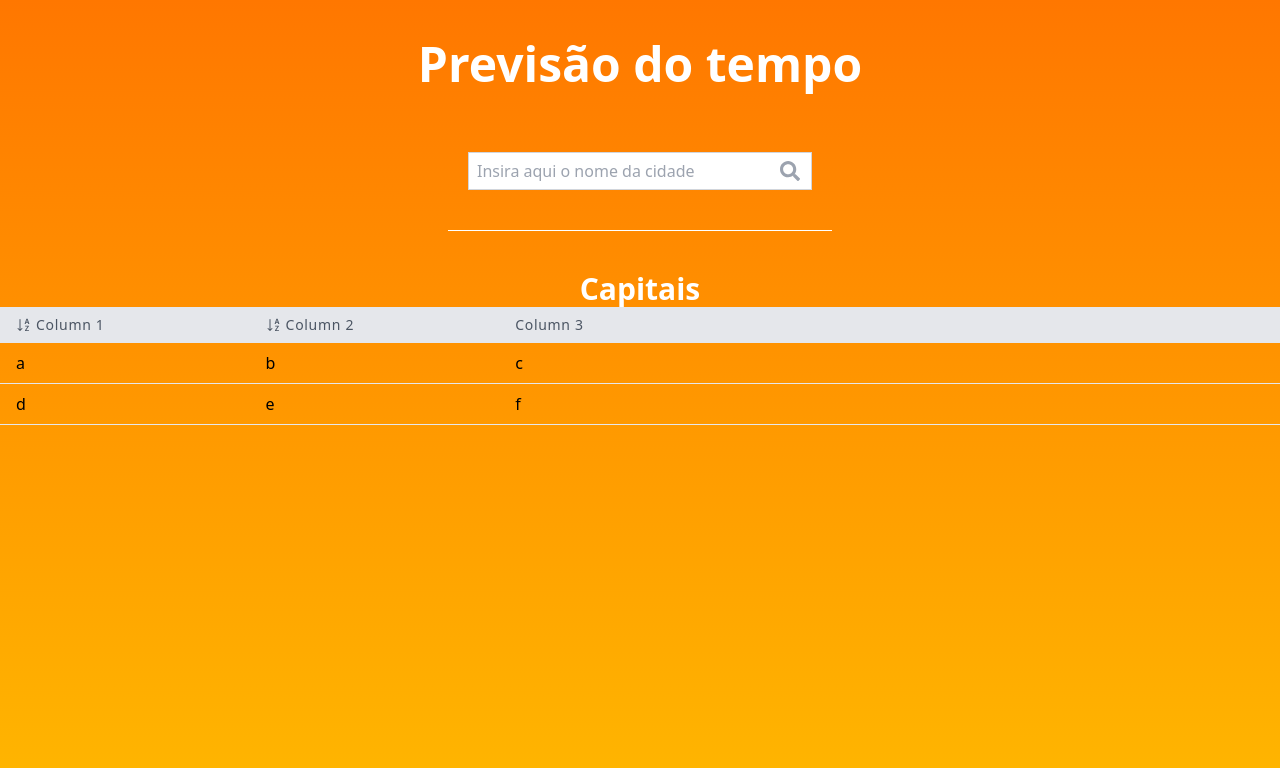
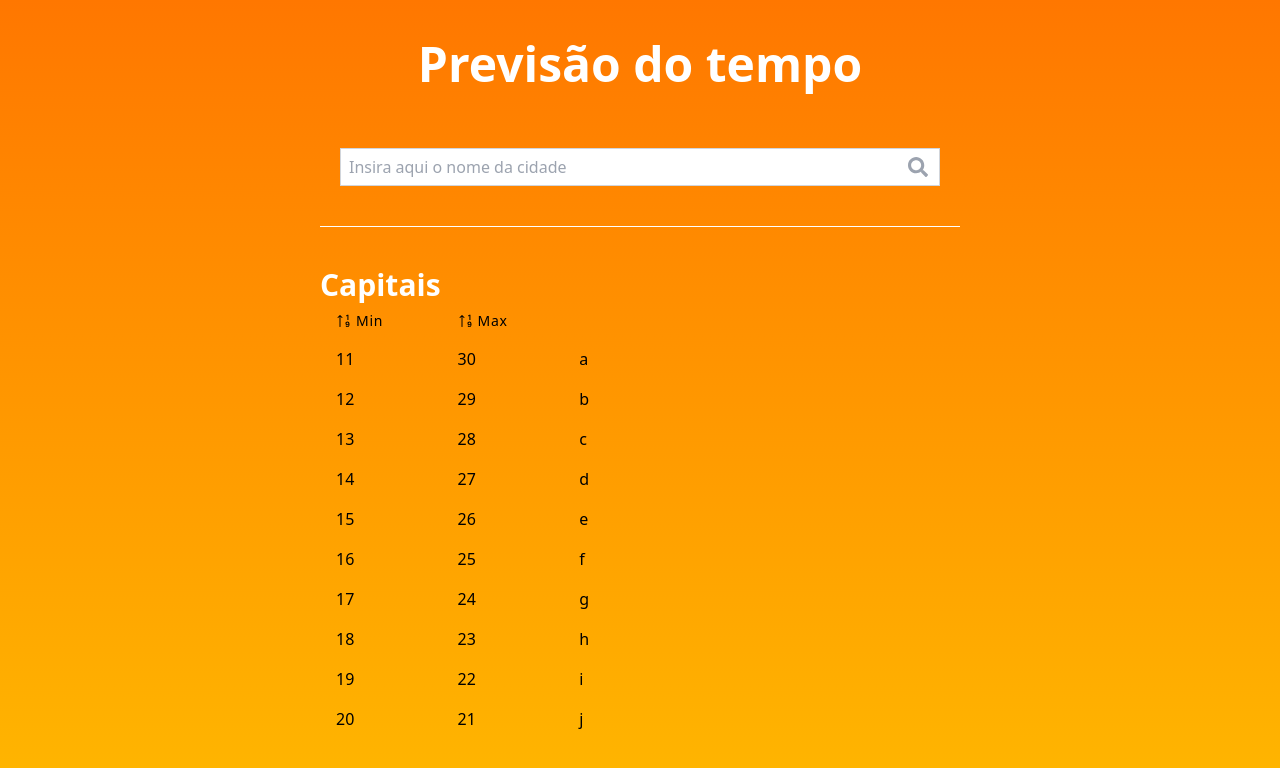
Before and after one commit to rcmilan/kata-forecast, a React (Vite) app: page / in a window 1280 px wide. Shown: the top 768 px of the page. Built offline with nearby package versions, Linux system fonts and the light colour scheme.

Commit message:
refactor refactor

```diff
--- a/src/App.tsx
+++ b/src/App.tsx
@@ -6,20 +6,29 @@ import Subtitle from "./components/subtitle";
 
 function App() {
   const tableProp: TableData[] = [
-    { column1: "a", column2: "b", column3: "c" },
-    { column1: "d", column2: "e", column3: "f" },
+    { column1: 11, column2: 30, column3: "a" },
+    { column1: 12, column2: 29, column3: "b" },
+    { column1: 13, column2: 28, column3: "c" },
+    { column1: 14, column2: 27, column3: "d" },
+    { column1: 15, column2: 26, column3: "e" },
+    { column1: 16, column2: 25, column3: "f" },
+    { column1: 17, column2: 24, column3: "g" },
+    { column1: 18, column2: 23, column3: "h" },
+    { column1: 19, column2: 22, column3: "i" },
+    { column1: 20, column2: 21, column3: "j" },
   ];
 
   return (
     <div className="flex flex-col items-center">
       <Heading>Previsão do tempo</Heading>
-      <div className="mt-6">
-        <SearchInput placeholder="Insira aqui o nome da cidade" width="w-96" />
+      <div className="mt-5 w-1/2">
+        <SearchInput placeholder="Insira aqui o nome da cidade" />
         <hr className="mt-10 mb-10 flex-grow border-t border-white" />
+
+        <Subtitle text="Capitais" />
+
+        <ContentTable data={tableProp} />
       </div>
-      <Subtitle />
-
-      <ContentTable data={tableProp} />
     </div>
   );
 }
--- a/src/components/contentTable/contentHeader/index.tsx
+++ /dev/null
@@ -1,36 +0,0 @@
-import React from "react";
-import { BsSortAlphaDown, BsSortAlphaUp } from "react-icons/bs";
-import { largeColumn, smallColumn } from "../constants";
-import { TableHeaderProps } from "../types";
-
-const Index: React.FC<TableHeaderProps> = ({ sortDirection, onSortToggle }) => {
-  return (
-    <div className="flex justify-between items-center px-4 py-2 bg-gray-200 text-gray-600 text-sm font-medium tracking-wider">
-      <div
-        className={`${smallColumn} cursor-pointer flex items-center`}
-        onClick={onSortToggle}
-      >
-        {sortDirection === "asc" ? (
-          <BsSortAlphaDown className="w-4 h-4 inline-block mr-1" />
-        ) : (
-          <BsSortAlphaUp className="w-4 h-4 inline-block mr-1" />
-        )}
-        Column 1
-      </div>
-      <div
-        className={`${smallColumn} cursor-pointer flex items-center`}
-        onClick={onSortToggle}
-      >
-        {sortDirection === "asc" ? (
-          <BsSortAlphaDown className="w-4 h-4 inline-block mr-1" />
-        ) : (
-          <BsSortAlphaUp className="w-4 h-4 inline-block mr-1" />
-        )}
-        Column 2
-      </div>
-      <div className={largeColumn}>Column 3</div>
-    </div>
-  );
-};
-
-export default Index;
--- a/src/components/contentTable/contentRow/index.tsx
+++ /dev/null
@@ -1,14 +0,0 @@
-import { largeColumn, smallColumn } from "../constants";
-import { TableRowProps } from "../types";
-
-const Index: React.FC<TableRowProps> = ({ data }) => {
-  return (
-    <div className="flex justify-between items-center border-b border-gray-200 py-2 px-4">
-      <div className={`${smallColumn}`}>{data.column1}</div>
-      <div className={`${smallColumn}`}>{data.column2}</div>
-      <div className={`${largeColumn}`}>{data.column3}</div>
-    </div>
-  );
-};
-
-export default Index;
--- a/src/components/contentTable/index.tsx
+++ b/src/components/contentTable/index.tsx
@@ -1,18 +1,44 @@
-import React from "react";
-import { useState } from "react";
-import ContentHeader from "./contentHeader";
-import ContentRow from "./contentRow";
-import { TableProps } from "./types";
+import React, { useState } from "react";
+import { BsSortNumericUp, BsSortNumericDown } from "react-icons/bs";
+import { largeColumn, smallColumn } from "./constants";
+import { TableProps, TableRowProps } from "./types";
 
-const Index: React.FC<TableProps> = ({ data }) => {
+const TableHeaderCell: React.FC<{
+  label: string;
+  onClick: () => void;
+  sortDirection: "asc" | "desc";
+}> = ({ label, onClick, sortDirection }) => {
+  return (
+    <div
+      className={`${smallColumn} cursor-pointer flex items-center`}
+      onClick={onClick}
+    >
+      {sortDirection === "asc" ? (
+        <BsSortNumericUp className="w-4 h-4 inline-block mr-1" />
+      ) : (
+        <BsSortNumericDown className="w-4 h-4 inline-block mr-1" />
+      )}
+      {label}
+    </div>
+  );
+};
+
+const TableRow: React.FC<TableRowProps> = ({ data }) => {
+  return (
+    <div className="flex justify-between items-center font-medium py-2 px-4">
+      <div className={`${smallColumn}`}>{data.column1}</div>
+      <div className={`${smallColumn}`}>{data.column2}</div>
+      <div className={`${largeColumn}`}>{data.column3}</div>
+    </div>
+  );
+};
+
+const Summary: React.FC<TableProps> = ({ data }) => {
   const [sortDirection, setSortDirection] = useState<"asc" | "desc">("asc");
-  const sortedData = [...data].sort((a, b) => {
-    if (sortDirection === "asc") {
-      return a.column1.localeCompare(b.column1);
-    } else {
-      return b.column1.localeCompare(a.column1);
-    }
-  });
+
+  const sortedData = [...data].sort((a, b) =>
+    sortDirection === "asc" ? a.column1 - b.column1 : b.column1 - a.column1
+  );
 
   const handleSortToggle = () => {
     setSortDirection(sortDirection === "asc" ? "desc" : "asc");
@@ -20,15 +46,24 @@ const Index: React.FC<TableProps> = ({ data }) => {
 
   return (
     <div className="w-full">
-      <ContentHeader
-        sortDirection={sortDirection}
-        onSortToggle={handleSortToggle}
-      />
+      <div className="flex justify-between items-center px-4 py-2 text-black-100 text-sm font-small tracking-wider">
+        <TableHeaderCell
+          label="Min"
+          onClick={handleSortToggle}
+          sortDirection={sortDirection}
+        />
+        <TableHeaderCell
+          label="Max"
+          onClick={handleSortToggle}
+          sortDirection={sortDirection}
+        />
+        <div className={largeColumn}></div>
+      </div>
       {sortedData.map((item) => (
-        <ContentRow key={item.column1} data={item} />
+        <TableRow key={item.column1} data={item} />
       ))}
     </div>
   );
 };
 
-export default Index;
+export default Summary;
--- a/src/components/contentTable/types.ts
+++ b/src/components/contentTable/types.ts
@@ -1,6 +1,6 @@
 export interface TableData {
-  column1: string;
-  column2: string;
+  column1: number;
+  column2: number;
   column3: string;
 }
 
--- a/src/components/searchInput/index.tsx
+++ b/src/components/searchInput/index.tsx
@@ -10,7 +10,7 @@ function Index({ placeholder, width = "w-full", ...rest }: Props) {
   return (
     <div className={`relative ${width} px-5`}>
       <input
-        className="py-2 pl-2 pr-3 block w-full border border-gray-300 rounded-none leading-5 bg-white focus:outline-none focus:ring-2 focus:ring-orange-100 focus:border-orange-100 sm:max-w-sm"
+        className="py-2 pl-2 pr-3 block w-full border border-gray-300 rounded-none leading-5 bg-white focus:outline-none focus:ring-2 focus:ring-orange-100 focus:border-orange-100"
         placeholder={placeholder}
         {...rest}
       />
--- a/src/components/subtitle/index.tsx
+++ b/src/components/subtitle/index.tsx
@@ -1,11 +1,13 @@
 import { InputHTMLAttributes } from "react";
 
-interface Props extends InputHTMLAttributes<HTMLInputElement> {}
+interface Props extends InputHTMLAttributes<HTMLInputElement> {
+  text: string
+}
 
-function Index({ ...rest }: Props) {
+function Index({ text, ...rest }: Props) {
   return (
     <div {...rest}>
-      <h2 className="text-white text-3xl font-semibold">Capitais</h2>
+      <h2 className="text-white text-3xl font-semibold">{text}</h2>
     </div>
   );
 }
```
